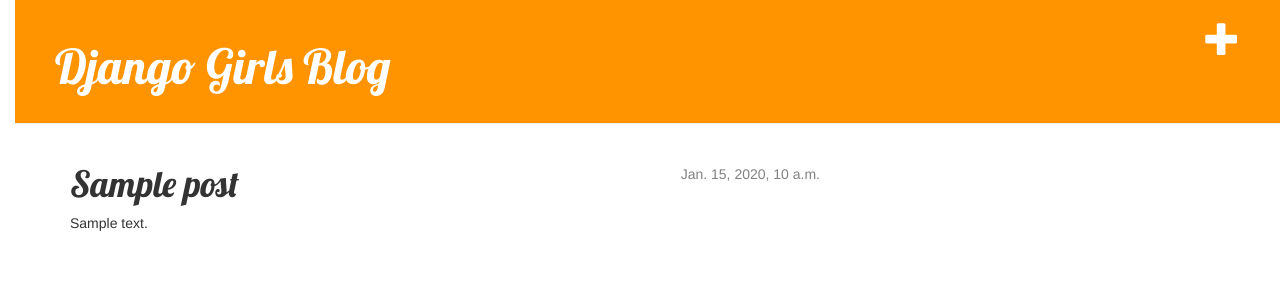
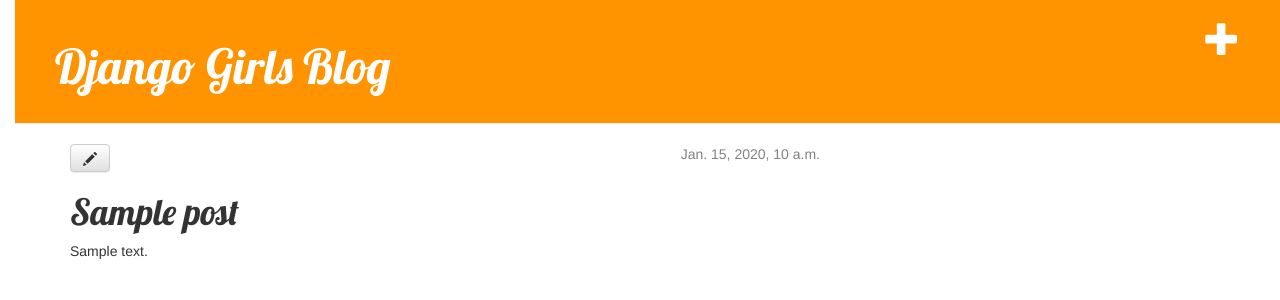
Before and after one commit to lenkaliss/my-first-blog, a Django app: template blog/templates/blog/post_detail.html in a window 1280 px wide. Shown: the top 300 px of the page. Run offline with Django 3.2, Linux system fonts and the light colour scheme; a user stored in the database is signed in; tables that the repository leaves empty hold one stand-in row (values such as "Sample post"); the template is opened without the code that fills it: most values are stand-ins (such as "Sample title", 1, 10 or a date in 2020); some libraries are stand-ins or nearby versions.

Commit message:
Changed redict posts.

```diff
--- a/blog/templates/blog/post_detail.html
+++ b/blog/templates/blog/post_detail.html
@@ -7,10 +7,11 @@
                     {{ post.published_date }}
                 </div>
             {% endif %}
-           {% if user.is_authenticated %}
-        <a href="{% url 'post_new' %}" class="top-menu"><span class="glyphicon glyphicon-plus"></span></a>
-    {% endif %}
+         {% if user.is_authenticated %}
+         <a class="btn btn-default" href="{% url 'post_edit' pk=post.pk %}"><span class="glyphicon glyphicon-pencil"></span></a>
+                {% endif %}
             <h1>{{ post.title }}</h1>
             <p>{{ post.text|linebreaksbr }}</p>
         </div>
+
     {% endblock %}
```
